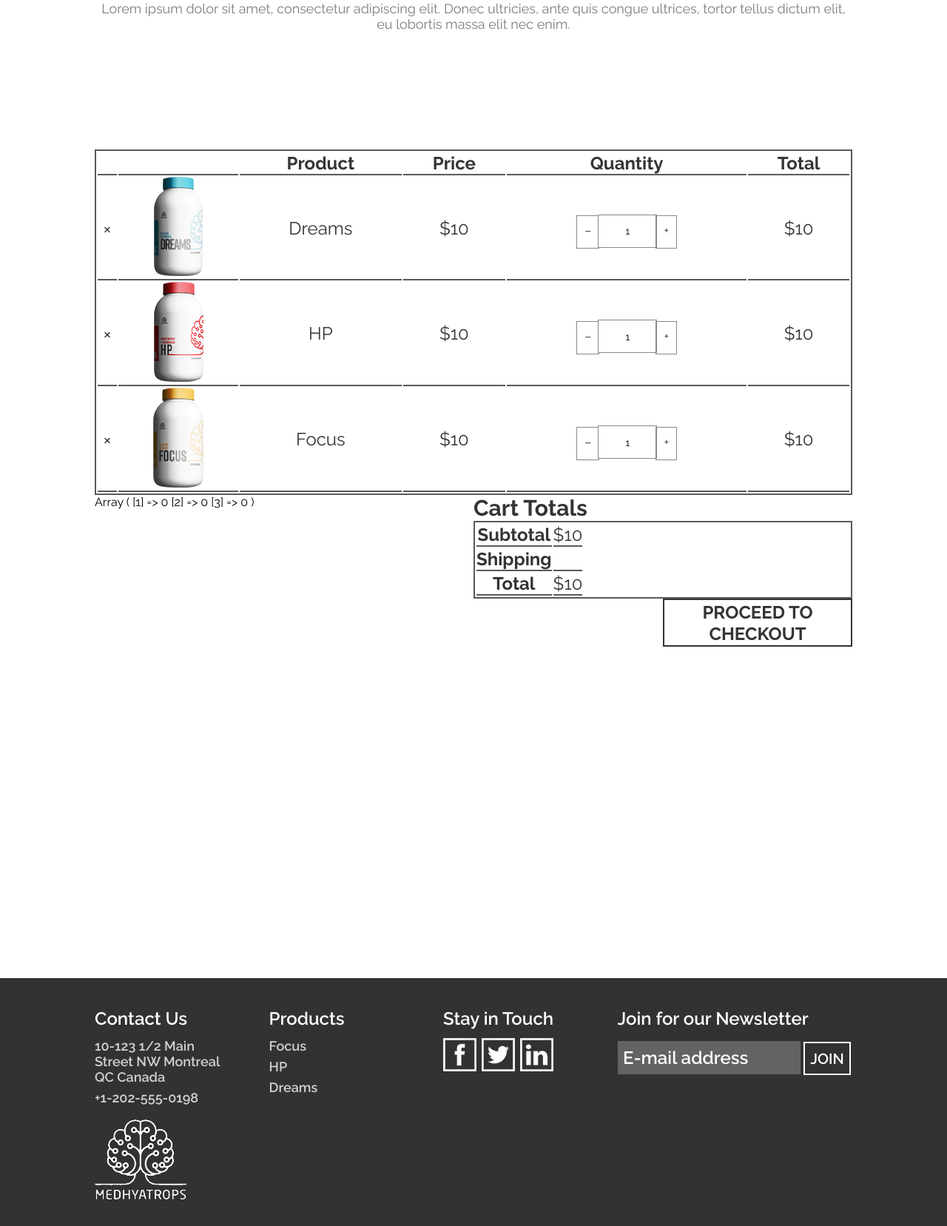
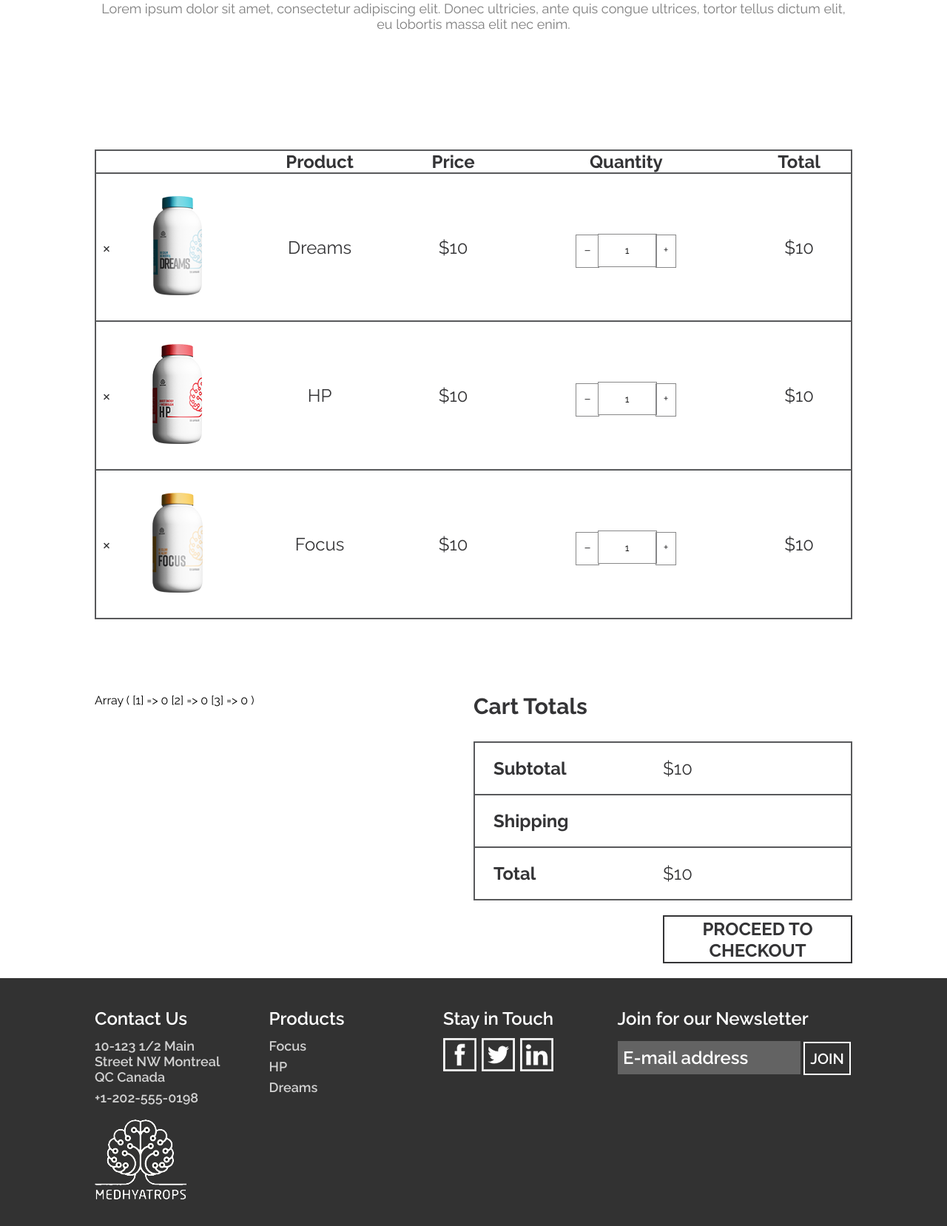
Before and after one commit to Dobrohotova/medhyatrops, a PHP site: page /cart.php in a window 1280 px wide. Shown: the part 478-2135 px from the top of the page at 74% size. Run offline with PHP 8.4, Linux system fonts and the light colour scheme.

Commit message:
css done for cart

```diff
--- a/styles/cart.css
+++ b/styles/cart.css
@@ -55,13 +55,15 @@
 	.table1 {
 		border: 2px solid #58595b;
 		width: 100%;
+		margin-bottom: 100px;
+		border-collapse: collapse;
 	}
 
-		.table1 th, td {
+		.table1 tr,.table1 th, .table td {
 			border-bottom: 2px solid #58595b;
 		}
 
-		.table1 th, td {
+		.table1 th, .table1 td {
 			text-align: center;
 		}
 
@@ -70,6 +72,10 @@
 			font-weight: 700;
 			font-size: 24px;
 			color: #343436;
+		}
+
+		.table1 img {
+			padding: 30px 0 30px 0;
 		}
 
 		.texttable {
@@ -118,25 +124,29 @@
 		font-weight: 700;
 		font-size: 30px;
 		color: #343436;
+		margin-bottom: 30px;
 	}
 
 	.table2 {
+		width: 100%;
 		border: 2px solid #58595b;
-		/*width: 50%;
-		height: 200px;
-		float: right;*/
-		display: block;
+		/*display: block;*/
+		border-collapse: collapse;
+		margin-bottom: 20px;
 	}
 
 	.table2 th {
+			width: 50%;
 			font-family: 'Raleway', sans-serif;
 			font-weight: 700;
 			font-size: 24px;
 			color: #343436;
+			padding: 20px 0 20px 25px;
 		}
 
-	.table2 th, td {
+	.table2 th, .table2 td {
 		border-bottom: 2px solid #58595b;
+		text-align: left;
 	}
 
 	.button {
```
